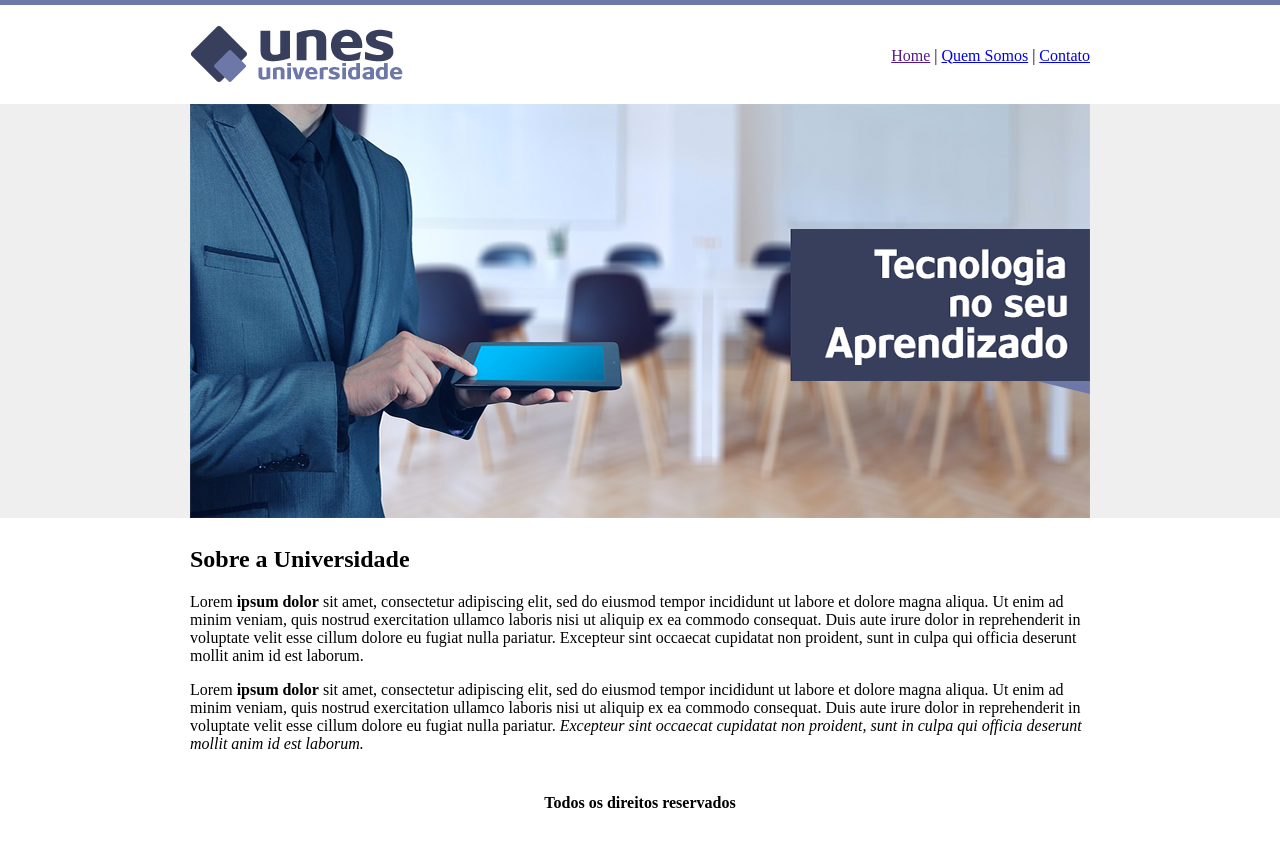
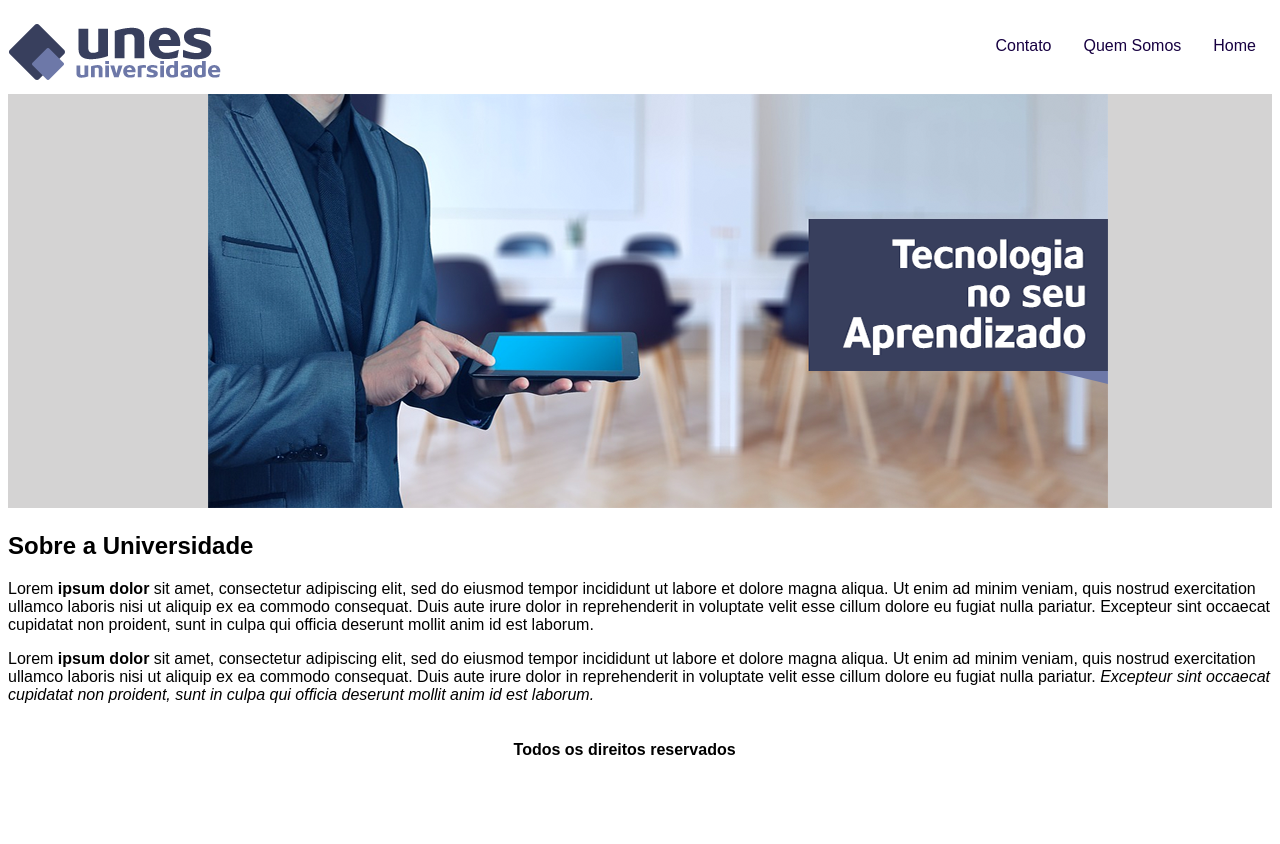
Before and after one commit to danirosadev/udemy-unes, a plain HTML site: page Projeto Unes/index.html in a window 1280 px wide. After the commit the page ends 800 px from the top, so only its background shows below. Drawn offline with Linux system fonts and the light colour scheme.

Commit message:
atualizando pagina inicial

```diff
--- /dev/null
+++ b/Projeto Unes/css/style.css
@@ -0,0 +1,57 @@
+* {
+    box-sizing: border-box;
+    font-family: Arial, Helvetica, sans-serif;
+}
+
+/*body {
+    background-color: aliceblue;
+}*/
+
+.header {
+    width: 100%;
+    padding-top: 15px;
+}
+
+.logo {
+    width: 50%;
+    height: 60px;
+}
+
+ul {
+    float: right;
+    list-style-type: none;
+    margin: 0;
+    padding: 0;
+    overflow: hidden;
+  }
+
+  li {
+    float: right;
+  }
+
+  li a {
+    display: block;
+    color: rgb(23, 0, 65);
+    text-align: center;
+    padding: 14px 16px;
+    text-decoration: none;
+  }
+
+  /* Change the link color to #111 (black) on hover */
+  li a:hover {
+    background-color: #111;
+  }
+
+  .container {
+    background-color: rgb(212, 211, 211);
+    width: 100%;
+    display: inline-flex;
+    padding-left: 200px;
+    margin-top: 10px;
+  }
+
+  .footer {
+    width: 100%;
+    display: inline-flex;
+    padding-left: 40%;
+  }
--- a/Projeto Unes/index.html
+++ b/Projeto Unes/index.html
@@ -3,39 +3,30 @@
 	<head>
 		<title>UNES -Página principal</title>
 		<meta charset="utf-8">
+		<link rel="stylesheet" href="./css/style.css">
 	</head>
-	<body background="imagens/fundo.png">
+	<body>
 
-		<table border="0" width="900" align="center">
-			<tr>
-				<td height="89"><img src="imagens/logo.png"></td>
-				<td align="right">
-					<a href="">Home</a> |
-					<a href="quem-somos.html">Quem Somos</a> |
-					<a href="contato.html">Contato</a>
-				</td>
-			</tr>
-			<tr>
-				<td colspan="2">
-					<img src="imagens/capa.png">
-				</td>
-			</tr>
-			<tr>
-				<td colspan="2">
+		<div class="header">
+			<img src="imagens/logo.png">
+			<ul class="navbar">
+				<li><a href="">Home</a> </li>
+				<li><a href="quem-somos.html">Quem Somos</a> </li>
+				<li><a href="contato.html">Contato</a> </li>
+			</ul>
+		</div>
 
-					<h2>Sobre a Universidade</h2>
+        <div class="container">
+			<img src="imagens/capa.png">
+		</div>
+		<div>
+			<h2>Sobre a Universidade</h2>
 					<p>Lorem <strong>ipsum dolor</strong> sit amet, consectetur adipiscing elit, sed do eiusmod tempor incididunt ut labore et dolore magna aliqua. Ut enim ad minim veniam, quis nostrud exercitation ullamco laboris nisi ut aliquip ex ea commodo consequat. Duis aute irure dolor in reprehenderit in voluptate velit esse cillum dolore eu fugiat nulla pariatur. Excepteur sint occaecat cupidatat non proident, sunt in culpa qui officia deserunt mollit anim id est laborum.</p>
 
 					<p>Lorem <strong>ipsum dolor</strong> sit amet, consectetur adipiscing elit, sed do eiusmod tempor incididunt ut labore et dolore magna aliqua. Ut enim ad minim veniam, quis nostrud exercitation ullamco laboris nisi ut aliquip ex ea commodo consequat. Duis aute irure dolor in reprehenderit in voluptate velit esse cillum dolore eu fugiat nulla pariatur. <em>Excepteur sint occaecat cupidatat non proident, sunt in culpa qui officia deserunt mollit anim id est laborum.</em></p>
-
-				</td>
-			</tr>
-
-			<tr>
-				<td colspan="2" align="center">
-					<h4>Todos os direitos reservados</h4>
-				</td>
-			</tr>
-		</table>
+		</div>
+		<div class="footer">
+			<h4>Todos os direitos reservados</h4>
+		</div>
 	</body>
 </html>
```
